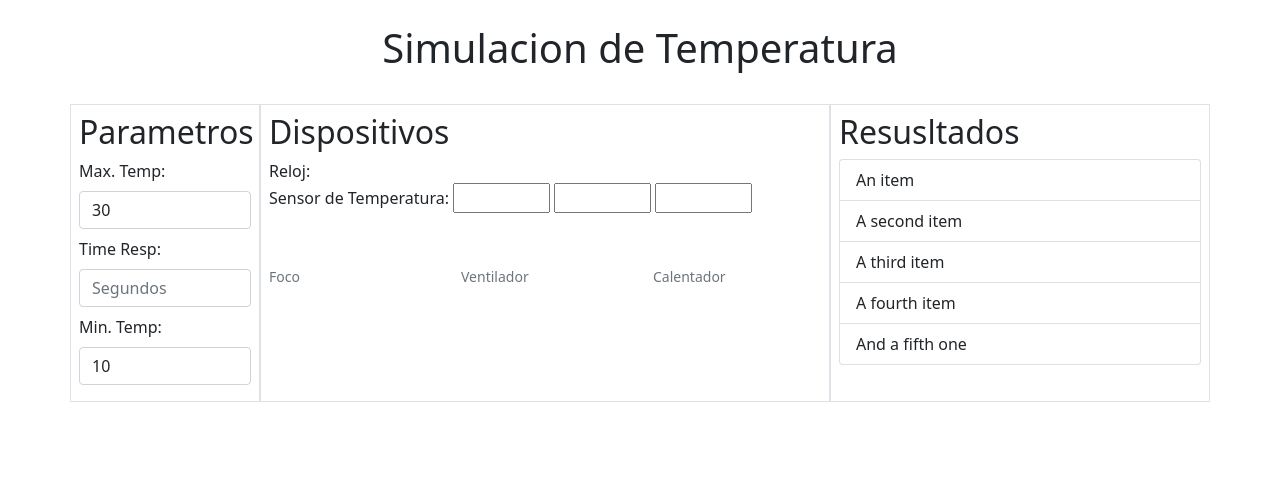
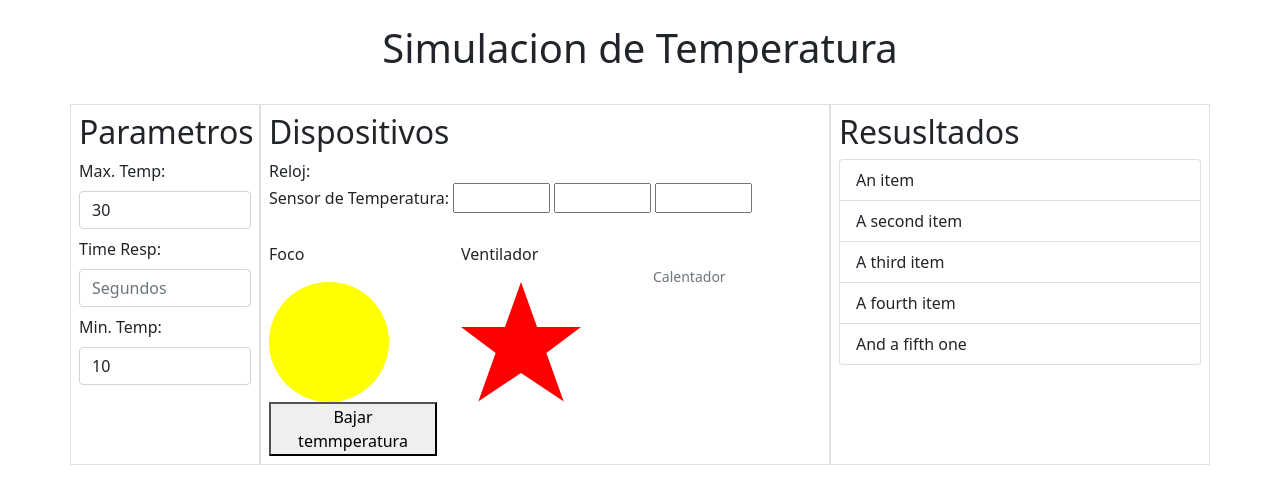
Before and after one commit to MartinAAcebeyL/com460_STR, a Flask app: template sis460/templates/index.html in a window 1280 px wide. Shown: the top 504 px of the page. Run offline with Flask 2, Linux system fonts and the light colour scheme; the template is opened without the code that fills it, so the values that code supplies are empty; parts of the project's set-up code (start-up, migrations or seed data) failed here and were passed over.

Commit message:
second commit

```diff
--- /dev/null
+++ b/desktop.ini
@@ -0,0 +1,2 @@
+[.ShellClassInfo]
+IconResource=C:\Program Files\Google\Drive File Stream\54.0.3.0\GoogleDriveFS.exe,23
--- a/sis460/main.py
+++ b/sis460/main.py
@@ -13,6 +13,15 @@ RELOJ = 'reloj'
 
 @js.use(app)
 class App:
+    def __init__(self):
+        self.degrees = 0
+    def bajar_temperatura(self):
+        global TEMPERATURA
+        global LISTA_I
+        TEMPERATURA -= 3
+        time.sleep(0.5)
+        LISTA_I[2] = TEMPERATURA
+
     @js.task
     def main_ajax(self):
         while True:
@@ -27,6 +36,13 @@ class App:
             self.js.document.getElementById('t3').style.backgroundColor = 'green' if LISTA_I[2] < 38 else 'red'
             #reloj
             self.js.document.getElementById('reloj').innerHTML = RELOJ
+            #foco
+            self.js.document.getElementById('foco').style.backgroundColor = 'green' if LISTA_I[2] < 38 else 'red'
+            #ventilador
+            self.degrees = self.degrees + 1 if LISTA_I[2] < 30 else self.degrees+5
+            self.js.document.getElementById('ventilador').style.transform = f'rotate({self.degrees}deg)'
+            if self.degrees > 359:
+                self.degrees = 1
 
 
 def temperaturas_():
@@ -66,6 +82,7 @@ def index():
 if __name__ == '__main__':
     thread_temperatura = threading.Thread(target=temperaturas_, daemon=True)
     thread_temperatura.start()
+
     thread_tiempo = threading.Thread(target=reloj_, daemon=True)
     thread_tiempo.start()
 
--- /dev/null
+++ b/sis460/static/css/main.css
@@ -0,0 +1,34 @@
+#ventilador{
+margin:10px;
+width:1px;
+height:1px;
+border-bottom:140px solid red;
+border-left:50px solid transparent;
+border-right:50px solid transparent;
+}
+
+#ventilador:before{
+content:"";
+display:block;
+width:1px;
+height:1px;
+border-top:45px solid red;
+border-left:60px solid transparent;
+border-right:60px solid transparent;
+position:relative;
+top:45px;
+left:-60px;
+}
+
+#ventilador:after{
+content:"";
+display:block;
+width:1px;
+height:1px;
+border-bottom:50px solid white /*el color de fondo*/;
+border-left:75px solid transparent;
+border-right:75px solid transparent;
+position:relative;
+top:46px;
+left:-75px;
+}
--- a/sis460/templates/index.html
+++ b/sis460/templates/index.html
@@ -11,32 +11,7 @@
       integrity="sha384-1BmE4kWBq78iYhFldvKuhfTAU6auU8tT94WrHftjDbrCEXSU1oBoqyl2QvZ6jIW3"
       crossorigin="anonymous"
     />
-    <style>
-      @keyframes rotate {
-        from {
-          transform: rotate(0deg);
-        }
-        to {
-          transform: rotate(360deg);
-        }
-      }
-      .imgr {
-        -webkit-animation: 6s rotate linear infinite;
-        animation: 1s rotate linear infinite;
-        -webkit-transform-origin: 50% 50%;
-        transform-origin: 50% 50%;
-      }
-      .imgr1 {
-        -webkit-animation: 6s rotate linear infinite;
-        animation: 0.1s rotate linear infinite;
-        -webkit-transform-origin: 50% 50%;
-        transform-origin: 50% 50%;
-      }
-
-      .calentador {
-        filter: brightness(50%);
-      }
-    </style>
+    <link rel="stylesheet" href="{{ url_for('static', filename='css/main.css') }}">
   </head>
   <body>
     <div class="row mt-4 mb-4">
@@ -99,30 +74,17 @@
 
           <div class="row mt-4">
             <div class="col-4">
-              <figure class="figure">
-                <img
+              <p>Foco</p>
+              <div style="width:120px; height:120px; border-radius:50%; background-color: yellow;" id="foco">
+              </div>
+              <button onclick="server.bajar_temperatura()">Bajar temmperatura</button>
+            </div>
 
-                  id="foco"
-                  src=""
-                  class="figure-img img-fluid rounded"
-                  width="100px"
-                />
-                <figcaption class="figure-caption text-center">Foco</figcaption>
-              </figure>
+            <div class="col-4">
+              <p>Ventilador</p>
+              <div id="ventilador"></div>
             </div>
-            <div class="col-4">
-              <figure class="figure">
-                <img
-                  src=""
-                  id="ventilador"
-                  class="figure-img img-fluid rounded"
-                  width="150px"
-                />
-                <figcaption class="figure-caption text-center">
-                  Ventilador
-                </figcaption>
-              </figure>
-            </div>
+
             <div class="col-4">
               <figure class="figure">
                 <img
```
